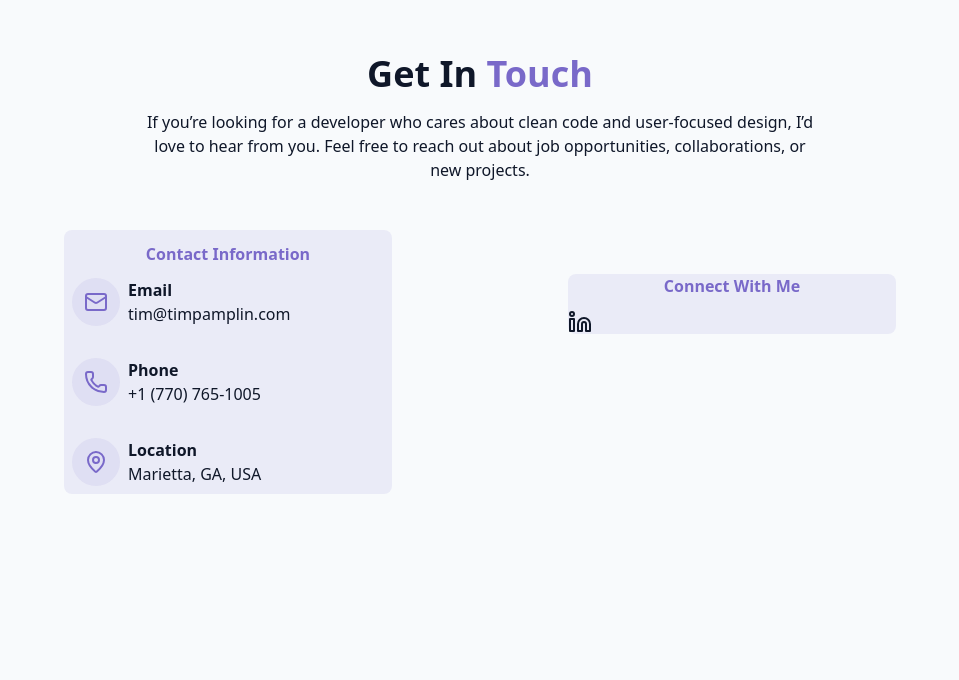
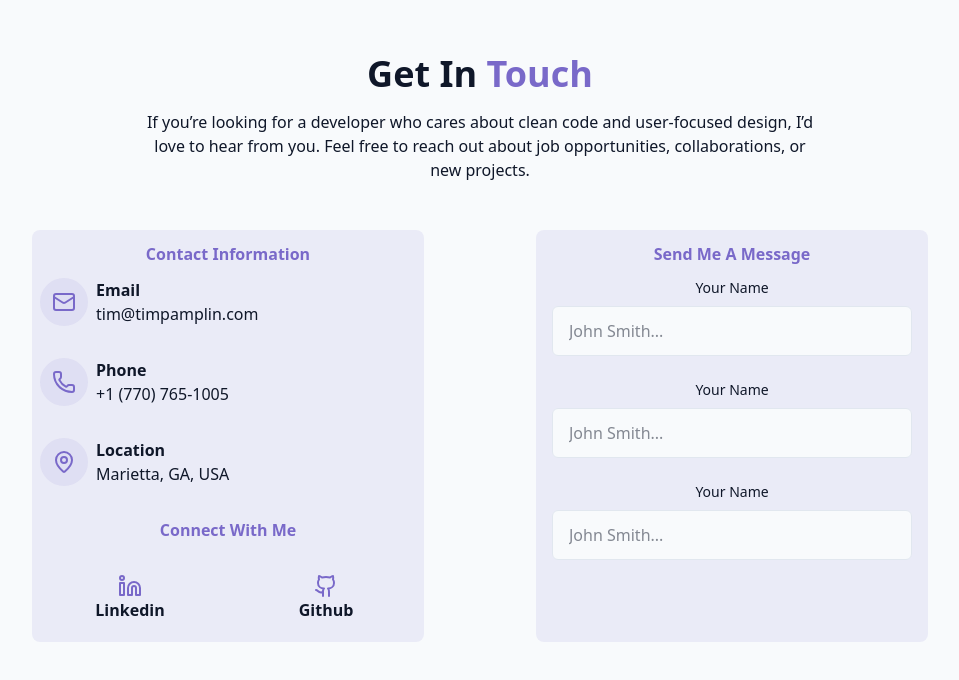
Before and after one commit to tpamplin/react-portfolio-site, a React (Vite) app: page / in a window 1280 px wide. Shown: the part 4692-5372 px from the top of the page, without its empty margins (160-1119 px from the left). Before the commit the page ends 5282 px from the top, so only its background shows below. Built offline with nearby package versions, Linux system fonts and the light colour scheme.

Commit message:
adding form pieces

```diff
--- a/src/components/ContactSection.jsx
+++ b/src/components/ContactSection.jsx
@@ -1,4 +1,4 @@
-import { Mail, MapPin, Phone, Linkedin } from "lucide-react"
+import { Mail, MapPin, Phone, Linkedin, Github } from "lucide-react"
 
 export const ContactSection = () => {
 
@@ -16,7 +16,7 @@ export const ContactSection = () => {
                 </p>
 
                 <div className="grid grid-cols-1 md:grid-cols-2 gap-12">
-                    <div className="space-y-6 mx-16 bg-primary/10 rounded-[8px] justify-around">
+                    <div className="space-y-6 md:mx-8 bg-primary/10 rounded-[8px] justify-around">
                         <h3 className="space-y-6 my-3 text-primary font-semibold"> Contact Information </h3>
 
                         <div className="space-y-6 mx-auto ">
@@ -52,18 +52,70 @@ export const ContactSection = () => {
 
                         </div>
 
+                        <h3 className="space-y-6 my-3 text-primary font-semibold"> Connect With Me </h3>
+
+                        <div className="grid grid-cols-2 justify-around">
+                            <div className="my-5">
+                                <a href="https://www.linkedin.com/in/tim-pamplin-28b60332b/" className="hover:text-primary" target="_blank">
+                                    <Linkedin className="h-6 m-auto w-6 text-primary" />
+                                    <h4 className="font-semibold">Linkedin</h4>
+                                </a>
+                            </div>
+                            <div className="my-5">
+                                <a href="https://github.com/tpamplin"  className="hover:text-primary" target="_blank">
+                                    <Github className="h-6 m-auto w-6 text-primary" />
+                                    <h4 className="font-semibold">Github</h4>
+                                </a>
+                            </div>
+
+                        </div>
+
+
+
                     </div>
 
 
-                    <div className="pt-8">
-                        <div className="space-y-6 mx-16 bg-primary/10 rounded-[8px] justify-around">
-                            <h4 className="space-y-6 my-3 text-primary font-semibold"> Connect With Me </h4>
+                    <div className="space-y-6 md:mx-8 bg-primary/10 rounded-[8px] justify-around">
+                        <h3 className="space-y-6 my-3 text-primary font-semibold"> Send Me A Message </h3>
 
-                            <div className="flex space-x mx-auto ">
-                                <a href=""><Linkedin /></a>
+                        <form className="space-y-6">
+                            <div className="mx-4">
+                                <label htmlFor="name" className="block text-sm font-medium mb-2"> {" "}Your Name</label>
+                                <input
+                                    type="text"
+                                    id="name"
+                                    name="name"
+                                    required
+                                    className="w-full px-4 py-3 rounded-md border border-input bg-background focus:outline-hidden focus:ring-2 focus:ring-primary"
+                                    placeholder="John Smith..."
+                                />
+                            </div>
 
+                            <div className="mx-4">
+                                <label htmlFor="name" className="block text-sm font-medium mb-2"> {" "}Your Name</label>
+                                <input
+                                    type="text"
+                                    id="name"
+                                    name="name"
+                                    required
+                                    className="w-full px-4 py-3 rounded-md border border-input bg-background focus:outline-hidden focus:ring-2 focus:ring-primary"
+                                    placeholder="John Smith..."
+                                />
                             </div>
-                        </div>
+
+                            <div className="mx-4">
+                                <label htmlFor="name" className="block text-sm font-medium mb-2"> {" "}Your Name</label>
+                                <input
+                                    type="text"
+                                    id="name"
+                                    name="name"
+                                    required
+                                    className="w-full px-4 py-3 rounded-md border border-input bg-background focus:outline-hidden focus:ring-2 focus:ring-primary"
+                                    placeholder="John Smith..."
+                                />
+                            </div>
+                        </form>
+
                     </div>
 
 
```
